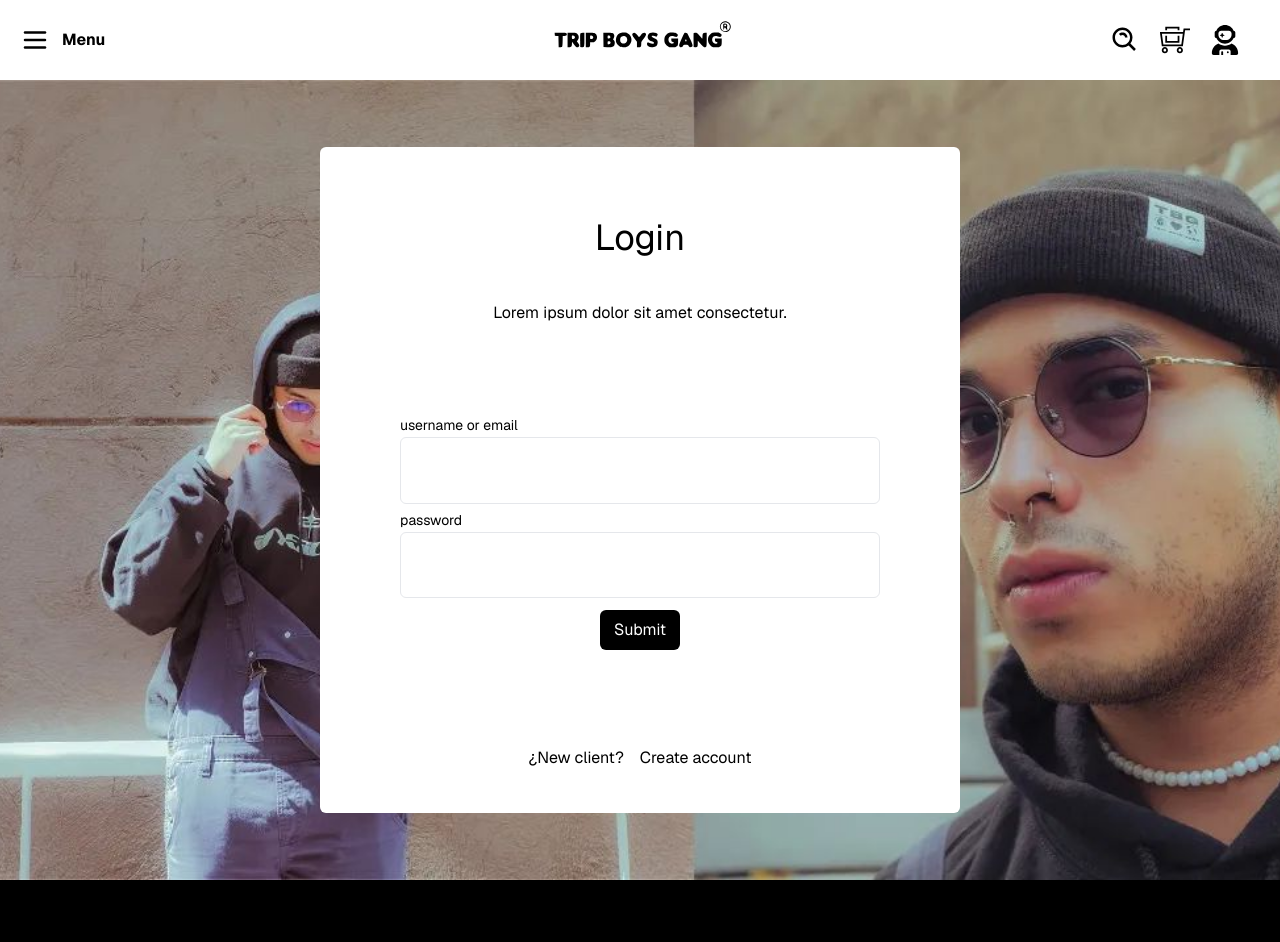
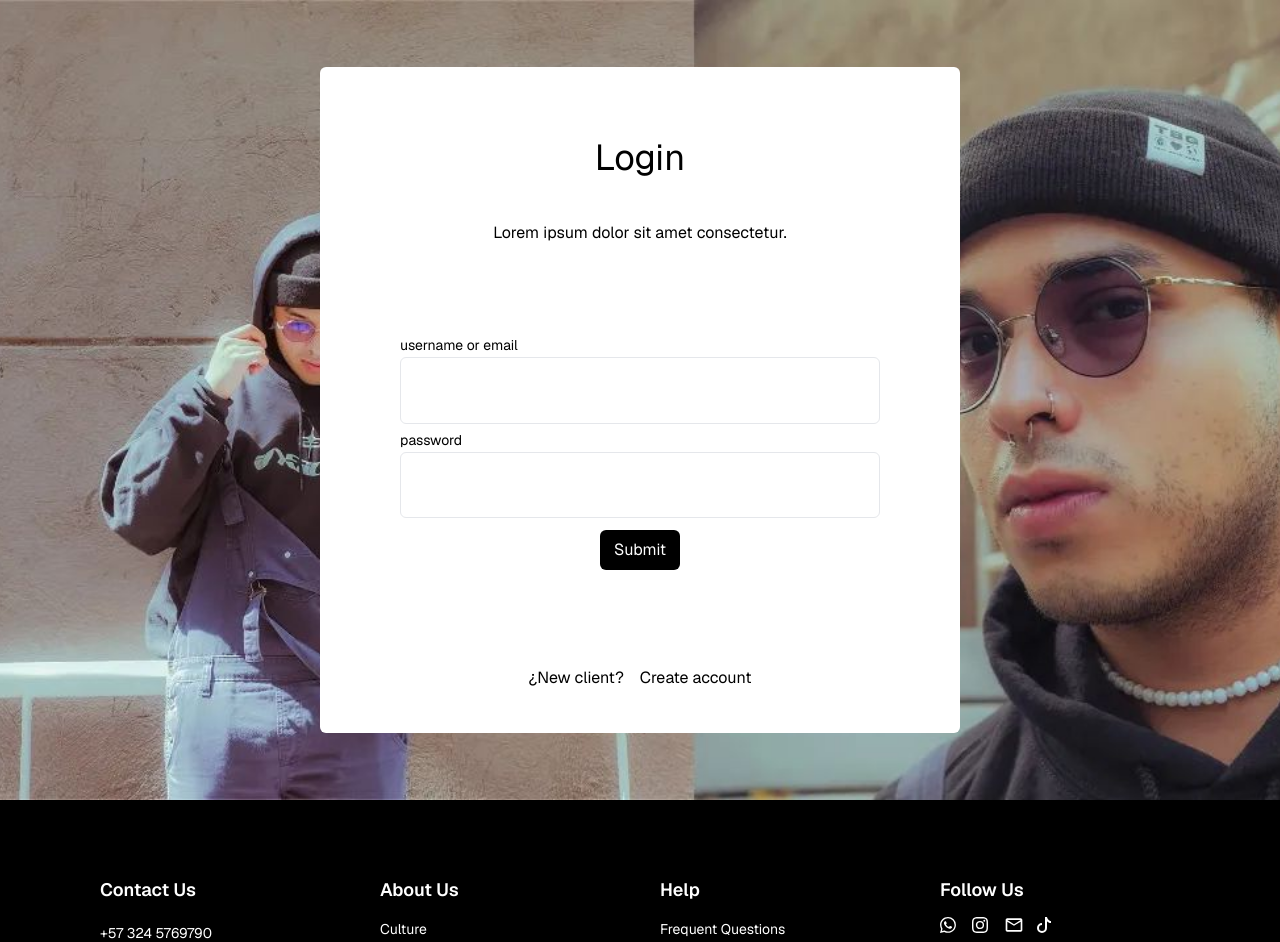
Before and after one commit to EmmanuelUdeA/TBG-Frontend, a Next.js app: page /login in a window 1280 px wide. Shown: the top 942 px of the page. Built offline with nearby package versions, Linux system fonts and the light colour scheme.

Commit message:
Ajustes a la Navbar

```diff
--- a/app/components/gallery.tsx
+++ b/app/components/gallery.tsx
@@ -54,8 +54,8 @@ const Gallery = () => {
                     }
                 })}
                 <li className="flex flex-col h-full w-screen justify-center items-end absolute pr-12">
-                    <BsFillArrowLeftSquareFill size={50} onClick={handleBackward} className="mb-1 cursor-pointer hover:scale-105 hover:bg-white hover:rounded-2xl" />
-                    <BsFillArrowRightSquareFill size={50} onClick={handleForward} className="cursor-pointer hover:scale-105 hover:bg-white hover:rounded-2xl" />
+                    <BsFillArrowLeftSquareFill size={50} onClick={handleBackward} className="mb-1 cursor-pointer hover:scale-105 hover:bg-white hover:rounded-lg" />
+                    <BsFillArrowRightSquareFill size={50} onClick={handleForward} className="cursor-pointer hover:scale-105 hover:bg-white hover:rounded-lg" />
                 </li>
             </ul>
         </div>
--- a/app/components/navbar.tsx
+++ b/app/components/navbar.tsx
@@ -1,19 +1,38 @@
 "use client"
-import React from "react";
+import React, { useState, useEffect } from "react";
 import { TbMenu2 } from "react-icons/tb";
 import { BiSearchAlt } from "react-icons/bi";
 import { TfiShoppingCartFull } from "react-icons/tfi";
-import { FaUserAstronaut } from "react-icons/fa6";
+import { RiContactsLine } from "react-icons/ri";
 import LogoText from "./logoText";
 import Link from "next/link";
 
 
 const Navbar = ({ setViewMenu, viewMenu }) => {
+    const [prevScrollPos, setPrevScrollPos] = useState(0);
+
+    const [visible, setVisible] = useState(true);
+
     const handleView = () => {
         setViewMenu(!viewMenu)
     }
+    useEffect(() => {
+        const handleScroll = () => {
+            const currentScrollPos = window.pageYOffset;
+            const visible = prevScrollPos > currentScrollPos;
+            setPrevScrollPos(currentScrollPos);
+            setVisible(visible);
+        };
+
+        window.addEventListener('scroll', handleScroll);
+
+        return () => {
+            window.removeEventListener('scroll', handleScroll);
+        };
+    }, [prevScrollPos]);
+
     return (
-        <nav className="flex flex-row justify-center items-center w-screen h-20">
+        <nav className={`flex flex-row justify-center items-center w-screen h-20 fixed top-0 z-10 ${viewMenu ? 'bg-purple-500 opacity-20' : 'bg-white'} ${visible ? 'visible' : 'invisible'}`}>
             <section className="flex flex-row justify-start items-center w-3/12 h-full pl-5">
                 <TbMenu2
                     size={30} className="cursor-pointer" onClick={handleView} />
@@ -29,7 +48,7 @@ const Navbar = ({ setViewMenu, viewMenu }) => {
                 <BiSearchAlt size={30} className="mr-5 cursor-pointer" />
                 <TfiShoppingCartFull size={30} className="mr-5 cursor-pointer" />
                 <Link href="/login">
-                    <FaUserAstronaut size={30} className="cursor-pointer" />
+                    <RiContactsLine size={30} className="cursor-pointer" />
                 </Link>
             </section>
         </nav>
--- a/app/components/subFooter.tsx
+++ b/app/components/subFooter.tsx
@@ -2,6 +2,9 @@
 import { BsWhatsapp } from "react-icons/bs";
 import { BsInstagram } from "react-icons/bs";
 import { MdOutlineEmail } from "react-icons/md";
+import { BsTiktok } from "react-icons/bs";
+import Link from "next/link";
+
 
 
 
@@ -10,20 +13,20 @@ const SubFooter = () => {
     return (
         <div className="h-64 w-screen flex flex-row justify-center items-center bg-black px-20">
             <section className="flex flex-col justify-start items-center h-full w-1/4 py-20 px-5 text-white">
-                <h1 className="text-lg mb-5 w-full h-1/5 flex flex-row justify-start items-center">
-                    Contact
+                <h1 className="text-lg mb-5 w-full h-1/5 flex flex-row justify-start items-center font-semibold">
+                    Contact Us
                 </h1>
                 <ul className="text-sm flex flex-col justify-start items-start w-full h-4/5">
                     <li className="w-full h-1/2 flex flex-row justify-start items-center">
                         +57 324 5769790
                     </li>
                     <li className="w-full h-1/2 flex flex-row justify-start items-center">
-                        Emmanuel.bustamante@gmail.co
+                        Tripboysgang@gmail.com
                     </li>
                 </ul>
             </section>
             <section className="flex flex-col justify-start items-center h-full w-1/4 py-20 px-5 text-white">
-                <h1 className="text-lg mb-5 w-full h-1/5 flex flex-row justify-start items-center">
+                <h1 className="text-lg mb-5 w-full h-1/5 flex flex-row justify-start items-center font-semibold">
                     About Us
                 </h1>
                 <ul className="text-sm flex flex-col justify-start items-start w-full h-4/5">
@@ -33,29 +36,39 @@ const SubFooter = () => {
                 </ul>
             </section>
             <section className="flex flex-col justify-start items-center h-full w-1/4 py-20 px-5 text-white">
-                <h1 className="text-lg mb-5 w-full h-1/5 flex flex-row justify-start items-center">
+                <h1 className="text-lg mb-5 w-full h-1/5 flex flex-row justify-start items-center font-semibold">
                     Help
                 </h1>
                 <ul className="text-sm flex flex-col justify-start items-start w-full h-4/5 ">
+                    <li className="w-full h-1/2 flex flex-row justify-start items-center">Frequent Questions</li>
+                    <li className="w-full h-1/2 flex flex-row justify-start items-center">Refunds and Warranties</li>
                     <li className="w-full h-1/2 flex flex-row justify-start items-center">Shipping</li>
-                    <li className="w-full h-1/2 flex flex-row justify-start items-center">Refunds and Warranties</li>
-                    <li className="w-full h-1/2 flex flex-row justify-start items-center">Frequent Questions</li>
                 </ul>
             </section>
             <section className="flex flex-col justify-start items-center h-full w-1/4 py-20 px-5 text-white">
-                <h1 className="text-lg mb-5 w-full h-1/5 flex flex-row justify-start items-center">
+                <h1 className="text-lg mb-5 w-full h-1/5 flex flex-row justify-start items-center font-semibold">
                     Follow Us
                 </h1>
-                <ul className="flex flex-row justify-start items-start w-full h-4/5">
+                <ul className="flex flex-row justify-start items-start w-full h-4/5 ">
                     <li className=" w-8 h-1/5 flex flex-row justify-start items-center">
-                        <BsWhatsapp />
+                        <Link href="https://wa.me/573243947774" target="_blank" rel="noopener noreferrer">
+                            <BsWhatsapp className="hover:text-green-500 cursor-pointer" />
+                        </Link>
                     </li>
                     <li className=" w-8 h-1/5 flex flex-row justify-start items-center">
-                        <BsInstagram />
+                        <Link href="https://www.instagram.com/trip_boysgang/" target="_blank" rel="noopener noreferrer">
+                            <BsInstagram className="hover:text-orange-500 cursor-pointer" />
+                        </Link>
                     </li>
                     <li className=" w-8 h-1/5 flex flex-row justify-start items-center">
-                        <MdOutlineEmail size={20} />
-
+                        <Link href="http://www.gmail.com" target="_blank" rel="noopener noreferrer" >
+                            <MdOutlineEmail size={20} className="hover:text-red-500 cursor-pointer" />
+                        </Link>
+                    </li>
+                    <li className=" w-8 h-1/5 flex flex-row justify-start items-center">
+                        <Link href="https://www.tiktok.com/@trip_boysgang" target="_blank" rel="noopener noreferrer">
+                            <BsTiktok className="hover:text-purple-500 cursor-pointer" />
+                        </Link>
                     </li>
                 </ul>
             </section>
```
Also changed, not shown: app/reservas/page.tsx (deleted, +0 -62 lines).
